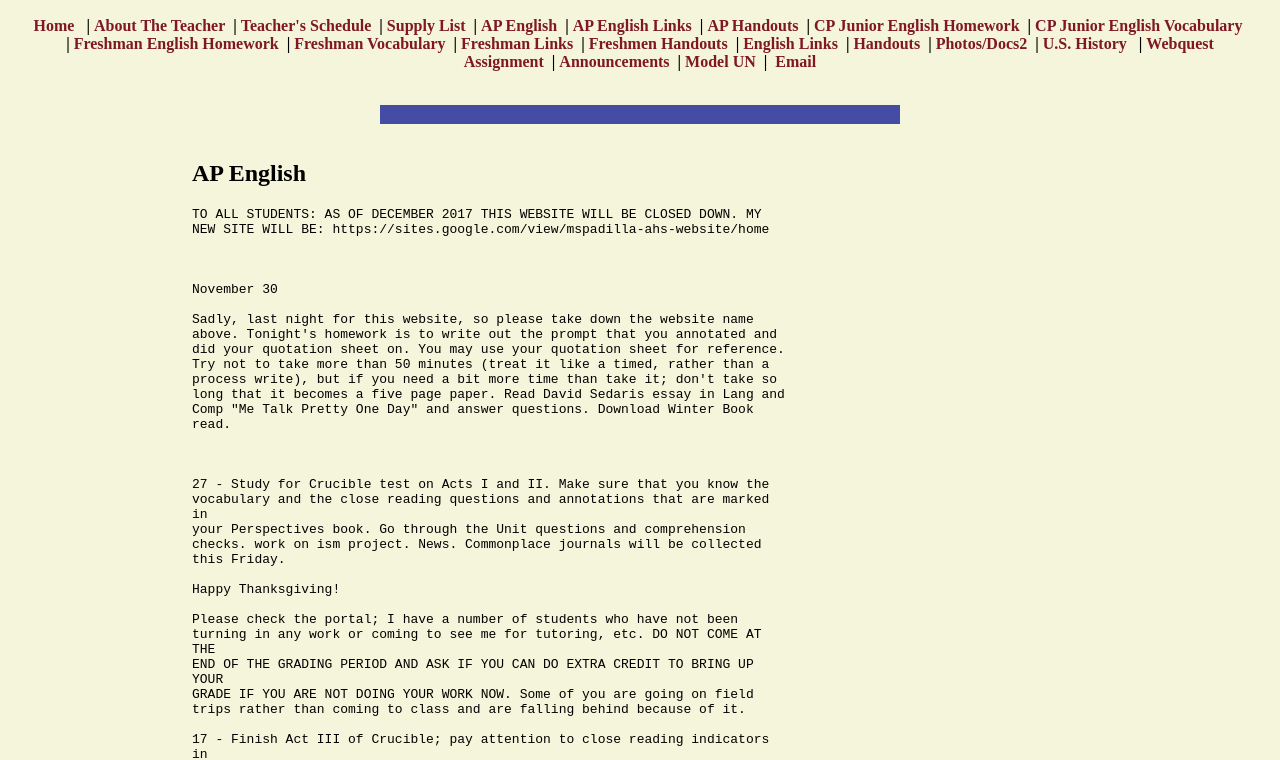
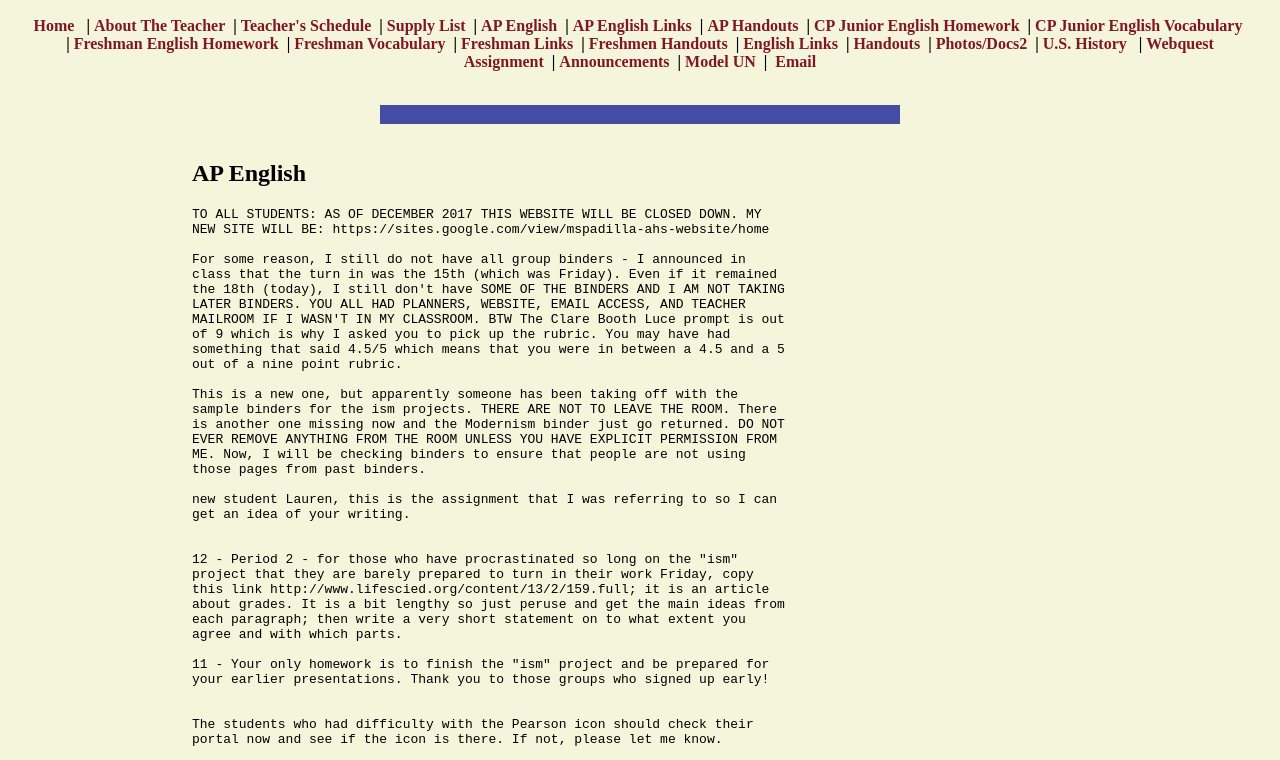
Before and after one commit to npadi/npadi.github.io, a plain HTML site: page teacherweb.com/CA/AlhambraHighSChool/Padilla/h5.html in a window 1280 px wide. Shown: the part 51-811 px from the top of the page. Drawn offline with Linux system fonts and the light colour scheme; a script that the page names is missing.

Commit message:
Updated the site to the last copy I have
12/20/2017

```diff
--- a/teacherweb.com/CA/AlhambraHighSChool/Padilla/h5.html
+++ b/teacherweb.com/CA/AlhambraHighSChool/Padilla/h5.html
@@ -111,6 +111,74 @@ Sys.WebForms.PageRequestManager.getInstance()._updateControls([], [], [], 90);
     <pre class="owner">TO ALL STUDENTS: AS OF DECEMBER 2017 THIS WEBSITE WILL BE CLOSED DOWN. MY
 NEW SITE WILL BE: https://sites.google.com/view/mspadilla-ahs-website/home
 
+For some reason, I still do not have all group binders - I announced in
+class that the turn in was the 15th (which was Friday). Even if it remained
+the 18th (today), I still don't have SOME OF THE BINDERS AND I AM NOT TAKING
+LATER BINDERS. YOU ALL HAD PLANNERS, WEBSITE, EMAIL ACCESS, AND TEACHER
+MAILROOM IF I WASN'T IN MY CLASSROOM. BTW The Clare Booth Luce prompt is out
+of 9 which is why I asked you to pick up the rubric. You may have had
+something that said 4.5/5 which means that you were in between a 4.5 and a 5
+out of a nine point rubric.
+
+This is a new one, but apparently someone has been taking off with the
+sample binders for the ism projects. THERE ARE NOT TO LEAVE THE ROOM. There
+is another one missing now and the Modernism binder just go returned. DO NOT
+EVER REMOVE ANYTHING FROM THE ROOM UNLESS YOU HAVE EXPLICIT PERMISSION FROM
+ME. Now, I will be checking binders to ensure that people are not using
+those pages from past binders.
+
+new student Lauren, this is the assignment that I was referring to so I can
+get an idea of your writing.
+
+
+12 - Period 2 - for those who have procrastinated so long on the "ism"
+project that they are barely prepared to turn in their work Friday, copy
+this link http://www.lifescied.org/content/13/2/159.full; it is an article
+about grades. It is a bit lengthy so just peruse and get the main ideas from
+each paragraph; then write a very short statement on to what extent you
+agree and with which parts.
+
+11 - Your only homework is to finish the "ism" project and be prepared for
+your earlier presentations. Thank you to those groups who signed up early!
+
+
+The students who had difficulty with the Pearson icon should check their
+portal now and see if the icon is there. If not, please let me know.
+
+December
+
+8 - Since it appears like we may not be able to finish all presentations
+Finals Week, I would like for some groups to volunteer to start
+presentations next Wed. I will give extra points to any group that signs up
+between Tues-Friday of next week. Some groups from Period 3 have already
+signed up.  I will give time next week during class to finish up the  work
+on the project. (I'm assuming finish up or just organize materials and
+practice). Don't forget to turn in your Argument Outline (outline only on
+Monday - yes, it should be typed).
+
+FYI regarding AP exams  payments for the AP exam will be accepted from the
+start of January. The deadline for students to pay for the exam is February
+16th. Student's either Cash or Check.  No Credit or Debit transactions. You
+will need your I.D. and if you receive free or reduce lunch, make sure that
+you have your letter as proof. If you misplaced it, get a copy from the
+district. I am letting you now so that you can start the process of getting
+the replacement letter if you have to.
+
+
+6 - Finish work at end of Act III and IV of Crucible; go to student portal
+and click on the Pearson icon on the left hand side. Follow the prompts to
+where it says "unit 5 writing assessment-argument" and work on the argument
+prompt. If for some reason, you cannot find it, look at page 692 in
+Perspectives text and just work on it from there. Don't forget to watch
+national news; ism project.
+
+5 - I will post on both sites until this one goes down end of December.
+WATCH news; some of you are not watching the news; finish ism project and
+make sure that binder is complete; review your rhetorical terms. I suggest
+that you download (you do not have to print all right now) all handouts and
+place in google drive or on a folder on your computer so when I ask you to
+go to it, you will have it. Go to the links and bookmark. Don't worry if
+some are broken. Select your winter read.
 
 
 November 30
```
